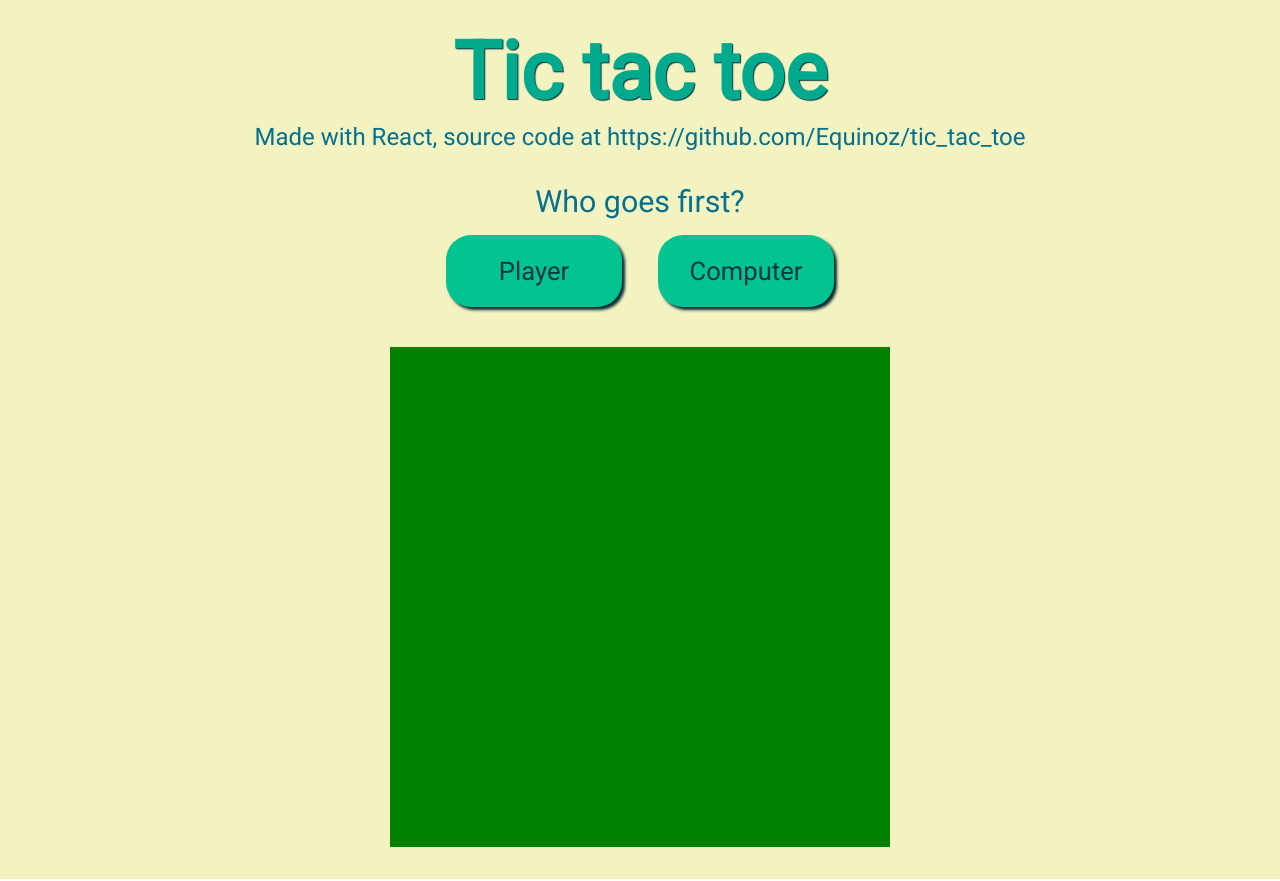
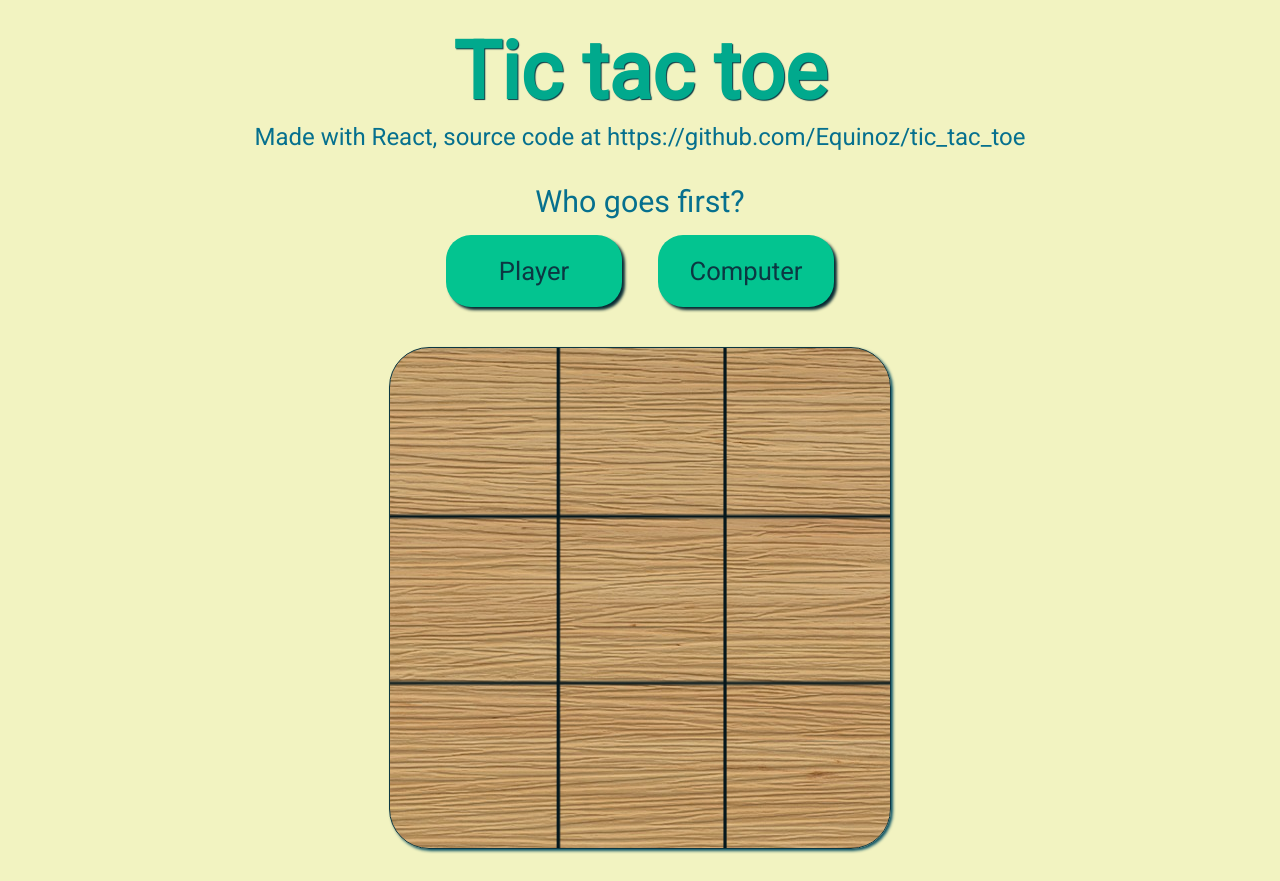
Before and after one commit to Equinoz/tic_tac_toe, a React (Create React App) app: page / in a window 1280 px wide. Built offline with nearby package versions, Linux system fonts and the light colour scheme.

Commit message:
Adding board's game

```diff
--- a/src/components/App/index.tsx
+++ b/src/components/App/index.tsx
@@ -35,11 +35,8 @@ function App() {
 		});
 	};
 
-	const play = () => {
-		setState({
-			...state,
-			state: State.Over
-		});
+	const playMove = (x: number, y:number) => {
+		console.log("Le coup joué", x, ":", y);
 	};
 
 	const playAgain = () => {
@@ -57,7 +54,7 @@ function App() {
 			<StartButtons state={ state.state } onClickPlayer={ playerFirst } onClickComputer={ computerFirst } />
 			<Message state={ state.state }>{ state.message }</Message>
 			<AgainButton state={ state.state } onClick={ playAgain }/>
-			<Game onClick={ play } />
+			<Game state={ state.state } playMove={ playMove } />
 		</div>
 	);
 }
--- a/src/components/Game/css.js
+++ /dev/null
@@ -1,26 +0,0 @@
-import { createUseStyles } from "react-jss";
-
-const useStyles = createUseStyles({
-	game: {
-		backgroundColor: "green",
-		height: 500,
-		width: 500,
-		margin: "1rem 0 2rem 0"
-	},
-
-	"@media (max-width: 550px)": {
-		game: {
-			height: 350,
-			width: 350
-		}
-	},
-
-	"@media (max-width: 400px)": {
-		game: {
-			height: 250,
-			width: 250
-		}
-	}
-});
-
-export default useStyles;
--- /dev/null
+++ b/src/components/Game/css.ts
@@ -0,0 +1,32 @@
+import { createUseStyles } from "react-jss";
+
+import board from "./board.jpg";
+
+const useStyles = createUseStyles({
+	game: (props: { state: number }) => ({
+		backgroundImage: `url(${board})`,
+		height: 500,
+		width: 500,
+		margin: "1rem 0 2rem 0",
+		border: "1px solid #0c3742",
+		borderRadius: "2.5rem",
+		boxShadow: "2px 2px 3px #0d5466",
+		cursor: (props.state === 1) ? "pointer" : "auto"
+	}),
+
+	"@media (max-width: 550px)": {
+		game: () => ({
+			height: 350,
+			width: 350
+		})
+	},
+
+	"@media (max-width: 400px)": {
+		game: () => ({
+			height: 250,
+			width: 250
+		})
+	}
+});
+
+export default useStyles;
--- a/src/components/Game/index.tsx
+++ b/src/components/Game/index.tsx
@@ -1,12 +1,50 @@
-import useStyles from "./css.js";
+import { useRef, useEffect, MouseEvent } from "react";
+import PropTypes from "prop-types";
 
-const Game = (props: { onClick: any}) => {
-	const classes = useStyles();
+import useStyles from "./css";
+
+const Game = (props: { state: number, playMove: (x: number, y: number) => void }) => {
+	const classes = useStyles(props);
+
+	const canvas = useRef<HTMLCanvasElement>(null);
+
+	useEffect(() => {
+		if (canvas.current) {
+			const context = canvas.current.getContext("2d");
+
+			if (context) {
+				const height = canvas.current.height,
+					width = canvas.current.width;
+
+				context.fillStyle = "#05171c";
+				context.fillRect((width / 3), 0, 2, height);
+				context.fillRect((width / 1.5), 0, 2, height);
+				context.fillRect(0, (height / 3), width, 1);
+				context.fillRect(0, (height / 1.5), width, 1);
+			}
+		}
+	});
+
+	const onClick = (e: MouseEvent) => {
+		const canvas = document.getElementsByTagName("canvas")[0];
+		const rect = canvas.getBoundingClientRect();
+
+		const targetX = e.pageX - rect.left;
+		const targetY = e.pageY - Math.floor(rect.top) - window.scrollY;
+		const x = Math.floor((targetX / rect.width) * 3);
+		const y = Math.floor((targetY / rect.height) * 3);
+
+		props.playMove(x, y);
+	};
 
 	return (
-		<div onClick={ props.onClick } className={ classes.game }>
-		</div>
+		<canvas ref={canvas} onClick={(e) => onClick(e)} className={classes.game}></canvas>
 	);
 };
 
+Game.propTypes = {
+	state: PropTypes.number.isRequired,
+	playMove: PropTypes.func.isRequired
+};
+
 export default Game;
```
Also changed, not shown: src/components/Game/board.jpg (added).
